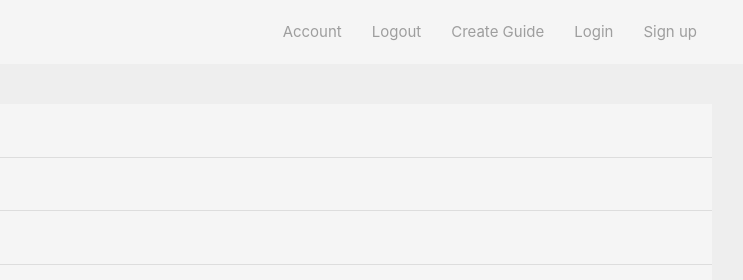
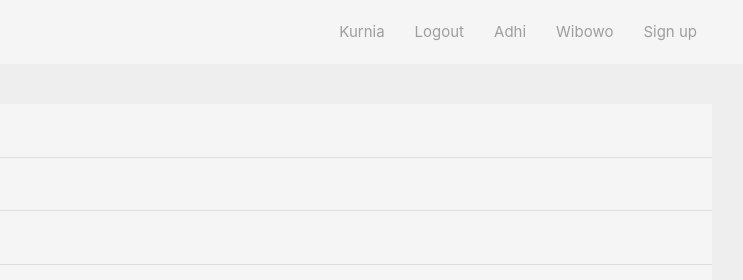
Before and after one commit to camagenta/firebase-ikaboyolali, a plain HTML site: page public/index.html in a window 1280 px wide. Shown: the top 280 px of the page, 376-1119 px from the left. Drawn offline with nearby package versions, Linux system fonts and the light colour scheme; no server answers.

Commit message:
coba ganti judul

```diff
--- a/public/index.html
+++ b/public/index.html
@@ -19,16 +19,16 @@
     </a>
     <ul id="nav-mobile" class="right hide-on-med-and-down">
       <li class="logged-in">
-        <a href="#" class="grey-text modal-trigger" data-target="modal-account">Account</a>
+        <a href="#" class="grey-text modal-trigger" data-target="modal-account">Kurnia</a>
       </li>
       <li class="logged-in">
         <a href="#" class="grey-text" id="logout">Logout</a>
       </li>
       <li class="logged-in">
-        <a href="#" class="grey-text modal-trigger" data-target="modal-create">Create Guide</a>
+        <a href="#" class="grey-text modal-trigger" data-target="modal-create">Adhi</a>
       </li>
       <li class="logged-out">
-        <a href="#" class="grey-text modal-trigger" data-target="modal-login">Login</a>
+        <a href="#" class="grey-text modal-trigger" data-target="modal-login">Wibowo</a>
       </li>
       <li class="logged-out">
         <a href="#" class="grey-text modal-trigger" data-target="modal-signup">Sign up</a>
```
